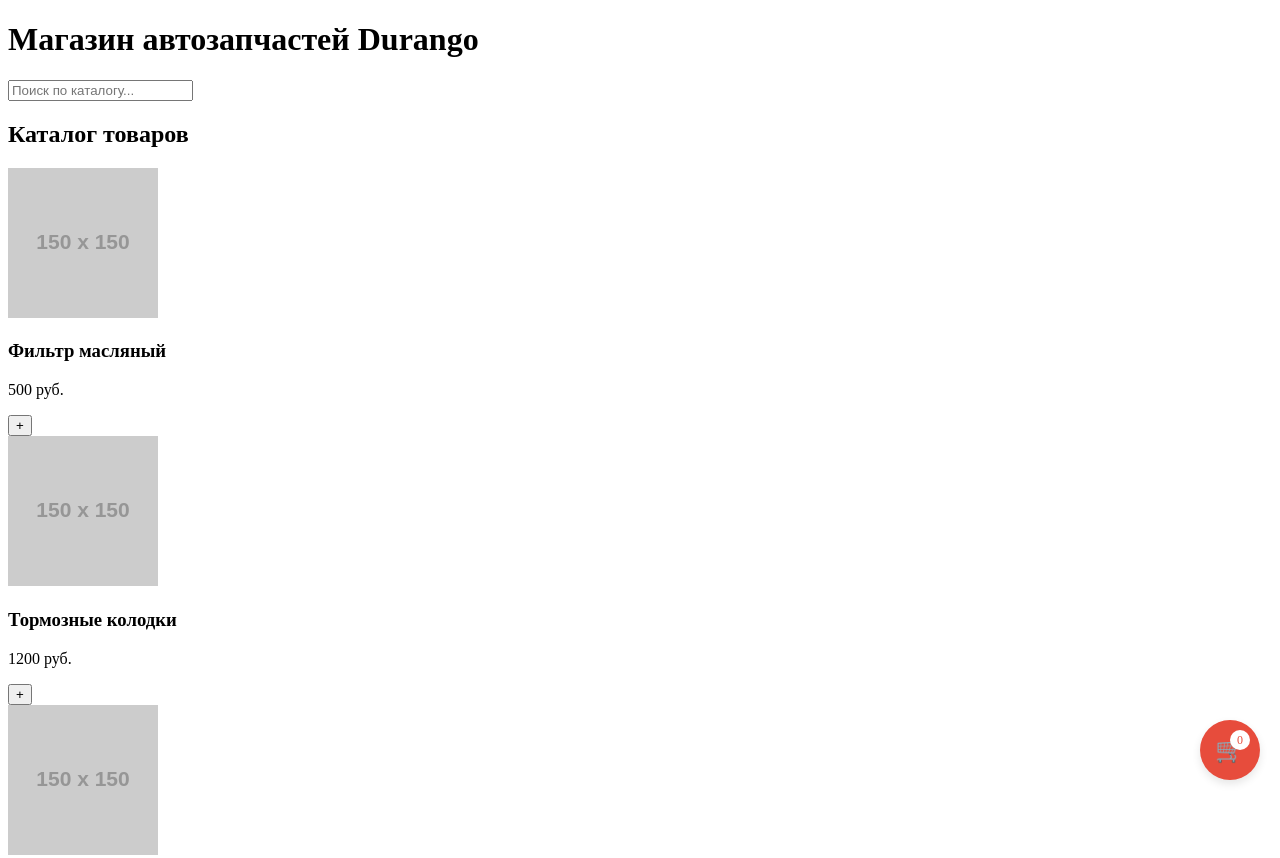
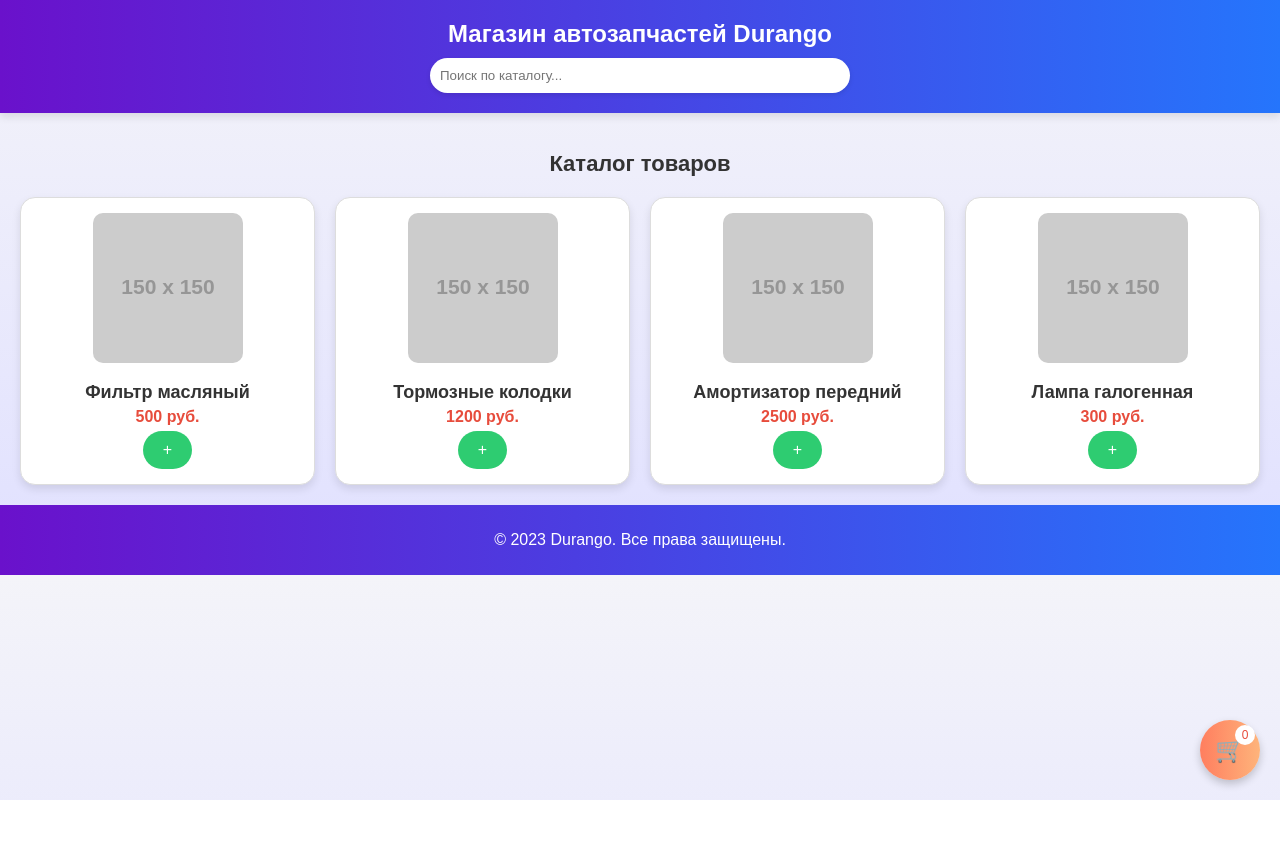
Before and after one commit to magnusopuss/bot, a plain HTML site: page index.html in a window 1280 px wide. Shown: the top 858 px of the page. After the commit the page ends 800 px from the top, so only its background shows below. Drawn offline with Linux system fonts and the light colour scheme; placeholder pictures from the web are drawn by us.

Commit message:
Update style.css

```diff
--- a/style.css
+++ b/style.css
@@ -1,9 +1,118 @@
+/* Общие стили */
+body {
+  font-family: 'Arial', sans-serif;
+  margin: 0;
+  padding: 0;
+  background: linear-gradient(to bottom, #f4f4f9, #e0e0ff);
+  color: #333;
+  overflow-x: hidden; /* Отключаем горизонтальную прокрутку */
+}
+
+header {
+  background: linear-gradient(to right, #6a11cb, #2575fc);
+  color: white;
+  padding: 20px;
+  text-align: center;
+  box-shadow: 0 4px 8px rgba(0, 0, 0, 0.1);
+}
+
+header h1 {
+  font-size: 24px;
+  margin: 0;
+}
+
+header input {
+  width: 90%;
+  max-width: 400px;
+  padding: 10px;
+  margin-top: 10px;
+  border: none;
+  border-radius: 25px;
+  box-shadow: 0 2px 5px rgba(0, 0, 0, 0.1);
+  transition: transform 0.3s ease;
+}
+
+header input:focus {
+  transform: scale(1.05);
+  outline: none;
+}
+
+main {
+  padding: 20px;
+}
+
+#catalog h2 {
+  text-align: center;
+  font-size: 22px;
+  color: #333;
+  margin-bottom: 20px;
+}
+
+/* Стили для карточек товаров */
+#productList {
+  display: grid;
+  grid-template-columns: repeat(auto-fit, minmax(180px, 1fr));
+  gap: 20px;
+  justify-content: center;
+}
+
+.product-card {
+  background-color: white;
+  border: 1px solid #ddd;
+  border-radius: 15px;
+  padding: 15px;
+  text-align: center;
+  box-shadow: 0 4px 8px rgba(0, 0, 0, 0.1);
+  transition: transform 0.3s ease, box-shadow 0.3s ease;
+}
+
+.product-card:hover {
+  transform: translateY(-5px);
+  box-shadow: 0 8px 16px rgba(0, 0, 0, 0.2);
+}
+
+.product-card img {
+  width: 150px;
+  height: 150px;
+  object-fit: cover;
+  border-radius: 10px;
+  margin-bottom: 10px;
+}
+
+.product-card h3 {
+  font-size: 18px;
+  margin: 5px 0;
+  color: #333;
+}
+
+.product-card p.price {
+  font-size: 16px;
+  font-weight: bold;
+  color: #e74c3c;
+  margin: 5px 0;
+}
+
+.product-card button {
+  background-color: #2ecc71;
+  color: white;
+  border: none;
+  border-radius: 25px;
+  padding: 10px 20px;
+  cursor: pointer;
+  font-size: 16px;
+  transition: background-color 0.3s ease;
+}
+
+.product-card button:hover {
+  background-color: #27ae60;
+}
+
 /* Иконка корзины */
 .cart-icon {
   position: fixed;
   bottom: 20px;
   right: 20px;
-  background-color: #e74c3c;
+  background: linear-gradient(to right, #ff7e5f, #feb47b);
   color: white;
   width: 60px;
   height: 60px;
@@ -13,13 +122,18 @@
   align-items: center;
   font-size: 24px;
   cursor: pointer;
-  box-shadow: 0 4px 8px rgba(0, 0, 0, 0.1);
+  box-shadow: 0 4px 8px rgba(0, 0, 0, 0.2);
+  transition: transform 0.3s ease;
+}
+
+.cart-icon:hover {
+  transform: scale(1.1);
 }
 
 .cart-icon span {
   position: absolute;
-  top: 10px;
-  right: 10px;
+  top: 5px;
+  right: 5px;
   background-color: white;
   color: #e74c3c;
   border-radius: 50%;
@@ -38,7 +152,7 @@
   left: 0;
   width: 100%;
   height: 100%;
-  background-color: white;
+  background: linear-gradient(to bottom, #ffffff, #f0f8ff);
   z-index: 1000;
   padding: 20px;
   display: flex;
@@ -63,38 +177,53 @@
   justify-content: space-between;
   align-items: center;
   font-size: 16px;
+  background-color: #f9f9f9;
+  padding: 10px;
+  border-radius: 10px;
+  box-shadow: 0 2px 5px rgba(0, 0, 0, 0.1);
 }
 
 .cart-total {
   text-align: center;
   font-size: 18px;
   font-weight: bold;
+  color: #333;
 }
 
 .checkout-button {
-  background-color: #e74c3c;
+  background: linear-gradient(to right, #ff7e5f, #feb47b);
   color: white;
   border: none;
-  border-radius: 5px;
+  border-radius: 25px;
   padding: 10px;
   cursor: pointer;
   font-size: 16px;
+  transition: transform 0.3s ease;
 }
 
 .checkout-button:hover {
-  background-color: #c0392b;
+  transform: scale(1.05);
 }
 
 .back-button {
-  background-color: #333;
+  background: linear-gradient(to right, #6a11cb, #2575fc);
   color: white;
   border: none;
-  border-radius: 5px;
+  border-radius: 25px;
   padding: 10px;
   cursor: pointer;
   font-size: 16px;
+  transition: transform 0.3s ease;
 }
 
 .back-button:hover {
-  background-color: #222;
+  transform: scale(1.05);
 }
+
+footer {
+  text-align: center;
+  padding: 10px;
+  background: linear-gradient(to right, #6a11cb, #2575fc);
+  color: white;
+  position: relative;
+}
```
